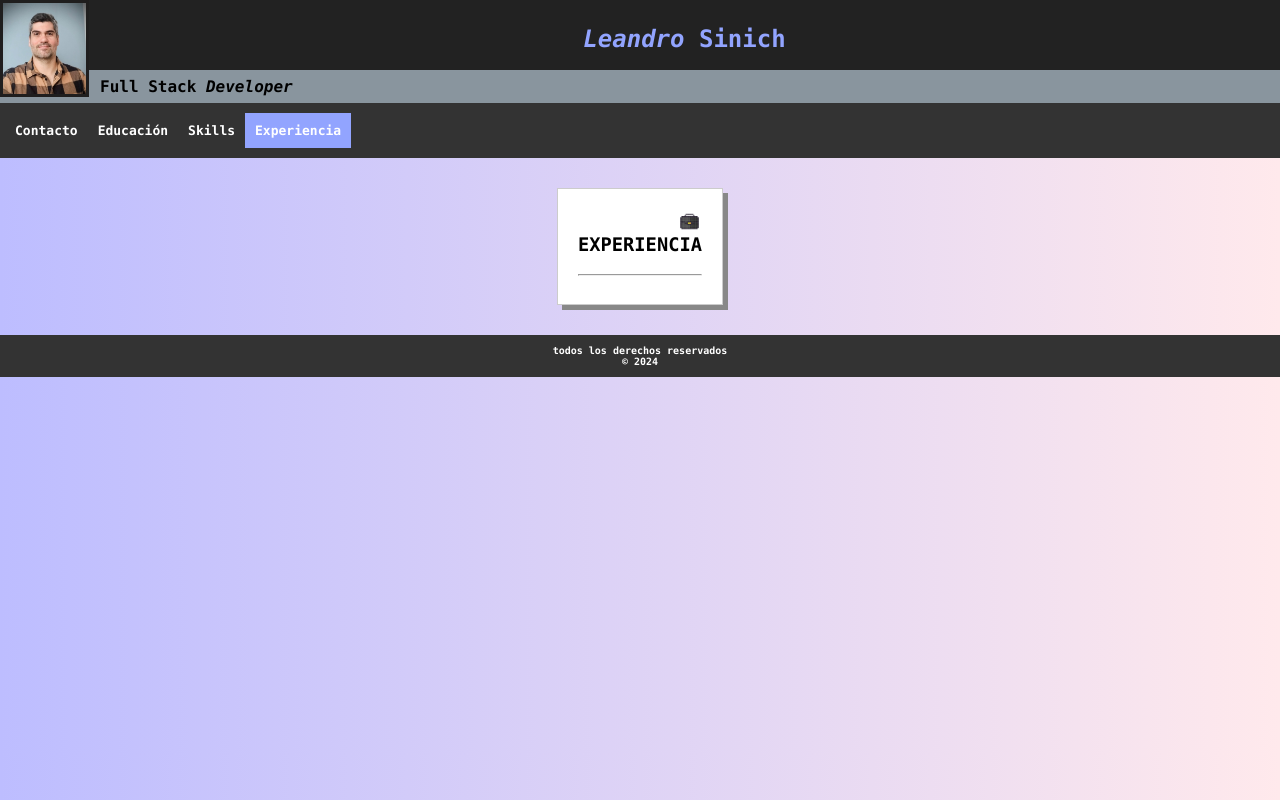
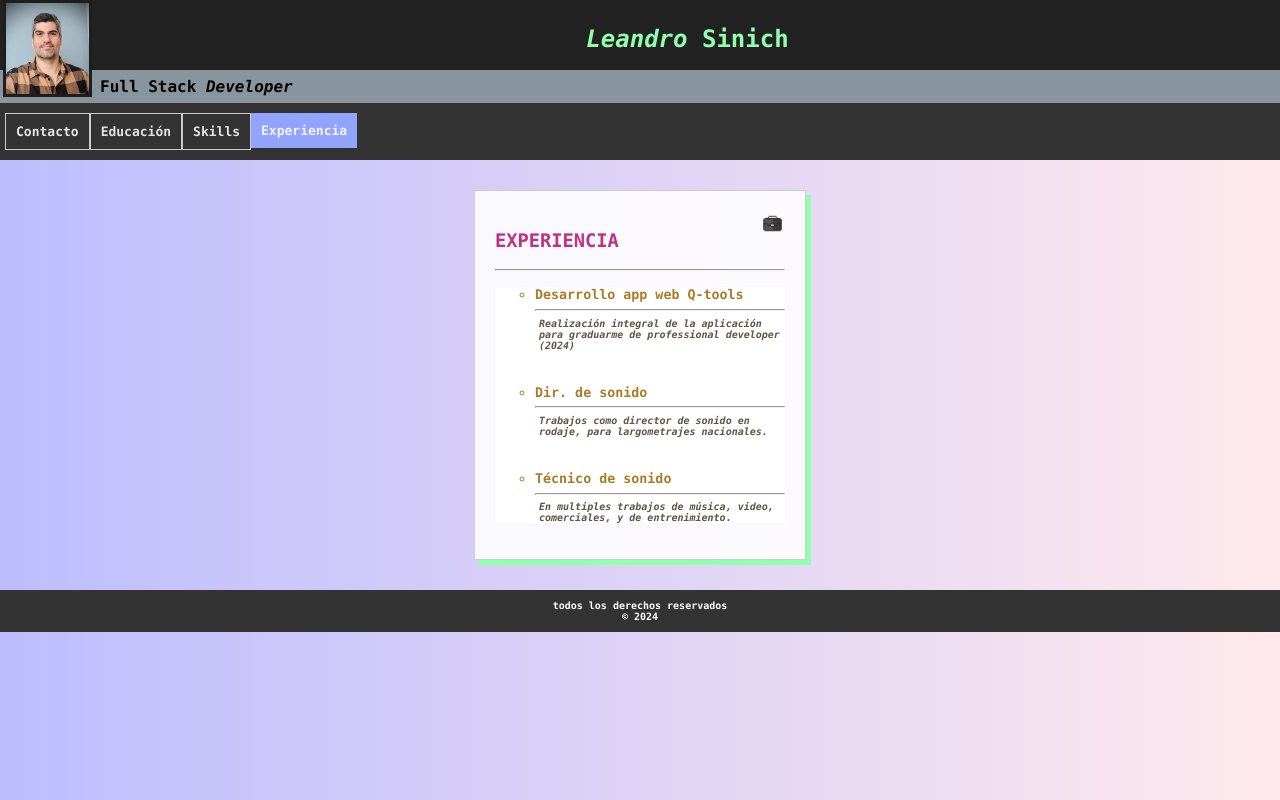
Before and after one commit to LeandroSinich/CV-HTMLized, a plain HTML site: page experiencia.html in a window 1280 px wide. Drawn offline with Linux system fonts and the light colour scheme.

Commit message:
tabla experiencia y retoques

```diff
--- a/experiencia.html
+++ b/experiencia.html
@@ -21,7 +21,7 @@
             margin: 0;
         }
 
-        ul {
+        .ul {
             list-style-type: none;
             margin: 0;
             padding: 10px 5px;
@@ -31,7 +31,7 @@
 
         }
 
-        li {
+        .li {
             float: left;
             font-size: 13px;
             margin: 0;
@@ -39,7 +39,7 @@
 
         li a {
             display: block;
-            color: white;
+            color: rgba(255, 255, 255, 0.863);
             text-align: center;
             padding: 10px 10px;
             text-decoration: none;
@@ -52,6 +52,7 @@
 
         .active {
             background-color: #92a4ff;
+
         }
 
         h1 {
@@ -59,7 +60,7 @@
             padding: 25px 0px 0px 0px;
             margin: 0;
             font-size: x-large;
-            color: #92a4ff;
+            color: #92ffad;
             height: 45px;
             text-align: center;
 
@@ -73,13 +74,17 @@
             padding: 7px 5px 7px 100px;
             text-align: left;
         }
+        h3{
+            color: rgb(194, 48, 128);
+        }
 
         .container {
             max-width: 100%;
             margin: 0 auto;
 
         }
-        .container2{
+
+        .container2 {
             display: flex;
             justify-content: center;
         }
@@ -94,7 +99,7 @@
 
         .image2 {
             float: left;
-            margin: 0;
+            margin: 0px 3px;
             max-width: 83px;
             height: auto;
             border: 3px solid #1f1e1e;
@@ -103,11 +108,11 @@
         .article {
 
             max-width: 290px;
-            background-color: #FFF;
+            background-color: #ffffffde;
             padding: 20px;
             margin: 30px;
             border: 1px solid #CCC;
-            box-shadow: 5px 5px #888888
+            box-shadow: 5px 5px #92ffad
         }
 
         .footer {
@@ -116,13 +121,35 @@
             padding: 10px;
             text-align: center;
             clear: both;
-            font-size:x-small;
+            font-size: x-small;
         }
 
-        #icon{
+        #icon {
             float: right;
             height: 25px;
 
+        }
+
+        .experiencia {
+            background-color: #FFF;
+
+            list-style-type:circle;
+
+        }
+
+        h5 {
+            margin: 4px;
+            font-size: x-small;
+            color: #5f5542;
+        }
+
+        li {
+            font-size: smaller;
+            margin: 0;
+            color: #ac7b27;
+        }
+        .nav{
+            border: 1px solid #CCC;
         }
     </style>
 </head>
@@ -132,13 +159,13 @@
         <a href="/index.html"><img class="image2" src="/assets/img/foto.jpeg" alt="foto-perfil"></a>
 
         <div class="container">
-            <h1><em>Leandro</em>  Sinich</h1>
+            <h1><em>Leandro</em> Sinich</h1>
             <h2><strong>Full Stack <em>Developer</em></h2>
-            <ul>
-                <li><a href="/contacto.html">Contacto</a> </li>
-                <li><a href="/educacion.html">Educación</a> </li>
-                <li><a href="/skills.html">Skills</a> </li>
-                <li><a href="/experiencia.html" class="active">Experiencia</a></li>
+            <ul class="ul">
+                <li class="li"><a href="/contacto.html" class="nav">Contacto</a> </li>
+                <li class="li"><a href="/educacion.html" class="nav">Educación</a> </li>
+                <li class="li"><a href="/skills.html" class="nav">Skills</a> </li>
+                <li class="li"><a href="/experiencia.html" class="active">Experiencia</a></li>
             </ul>
         </div>
 
@@ -150,6 +177,23 @@
 
             <h3>EXPERIENCIA</h3>
             <hr>
+            <ul class="experiencia">
+                <li><strong>Desarrollo app web Q-tools</strong><hr>
+                    <h5><i>Realización integral de la aplicación para graduarme de professional developer (2024)</i>
+                    </h5>
+                    <br><br>
+                </li>
+                <li><strong>Dir. de sonido</strong><hr>
+                    <h5><em>Trabajos como director de sonido en rodaje, para largometrajes nacionales. </em></h5>
+                    <br><br>
+                </li>
+                <li><strong>Técnico de sonido</strong><hr>
+                    <h5><em>En multiples trabajos de música, video, comerciales, y de entrenimiento.</em></h5>
+
+                </li>
+            </ul>
+
+
 
         </article>
     </div>
```
Also changed, not shown: contacto.html (+21 -11 lines), educacion.html (+18 -6 lines), index.html (+16 -8 lines), skills.html (+21 -12 lines).
